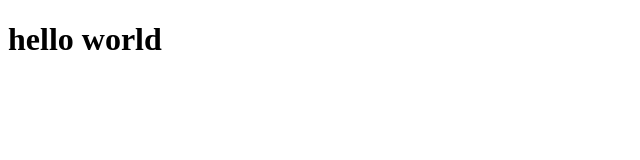
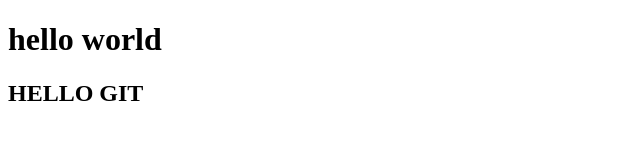
Before and after one commit to ashrafulislamrasel/demo, a plain HTML site: page index.html in a window 1280 px wide. Shown: the whole page, without its empty margins (0-640 px from the left). Drawn offline with Linux system fonts and the light colour scheme.

Commit message:
h2 added

```diff
--- a/index.html
+++ b/index.html
@@ -8,5 +8,6 @@
 </head>
 <body>
     <h1>hello world</h1>
+    <h2>HELLO GIT</h2>
 </body>
 </html>
```
